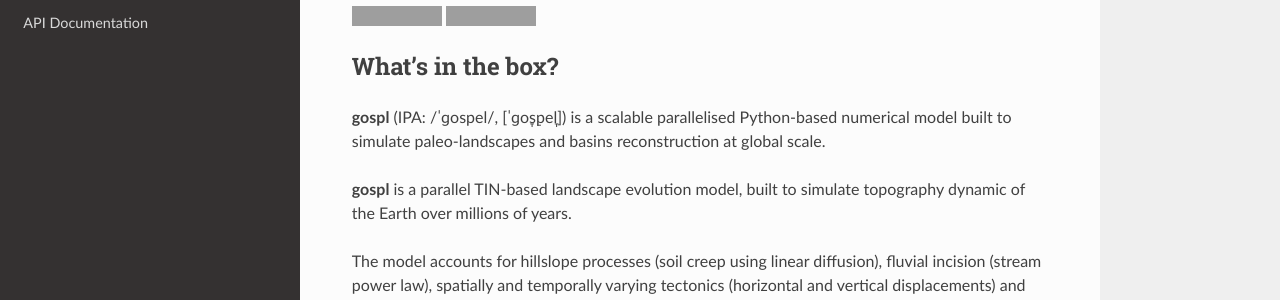
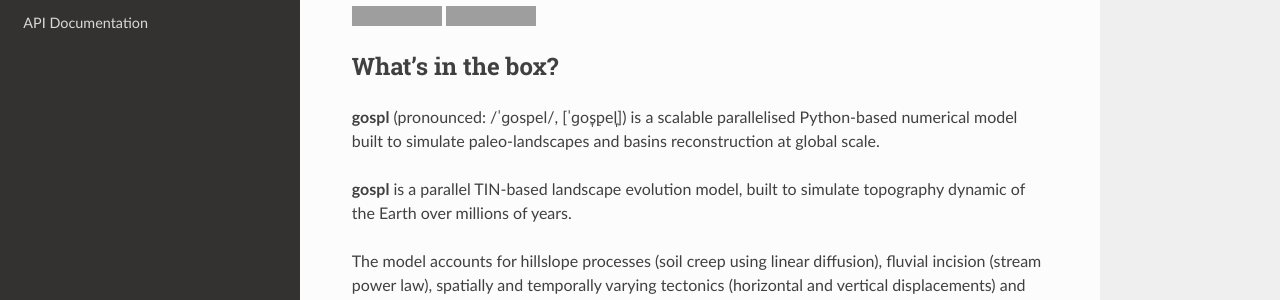
Before and after one commit to Geodels/gospl, a Sphinx documentation site: the page built from docs/index.rst, in a window 1280 px wide and 900 px high, cut to the strip 154-454 px from the top of the window. Built offline with Sphinx 7.4.7 and the Read the Docs theme 2.0.0, drawn with Linux system fonts in a browser that asks for light colours; the version number is read from the project's files by our own code; grey boxes are pictures that could not be loaded.

```diff
--- a/docs/index.rst
+++ b/docs/index.rst
@@ -19,7 +19,7 @@ Global Scalable Paleo Landscape Evolution / gospl
 What's in the box?
 ------------------
 
-**gospl** (IPA: /ˈɡospel/, [ˈɡo̞s̠pe̞l]) is a scalable parallelised Python-based numerical model built to simulate paleo-landscapes and basins reconstruction at global scale.
+**gospl** (pronounced: /ˈɡospel/, [ˈɡo̞s̠pe̞l]) is a scalable parallelised Python-based numerical model built to simulate paleo-landscapes and basins reconstruction at global scale.
 
 **gospl** is a parallel TIN-based landscape evolution model, built to simulate topography dynamic of the Earth over millions of years.
 
```
Also changed, not shown: README.md (+1 -1 lines).
